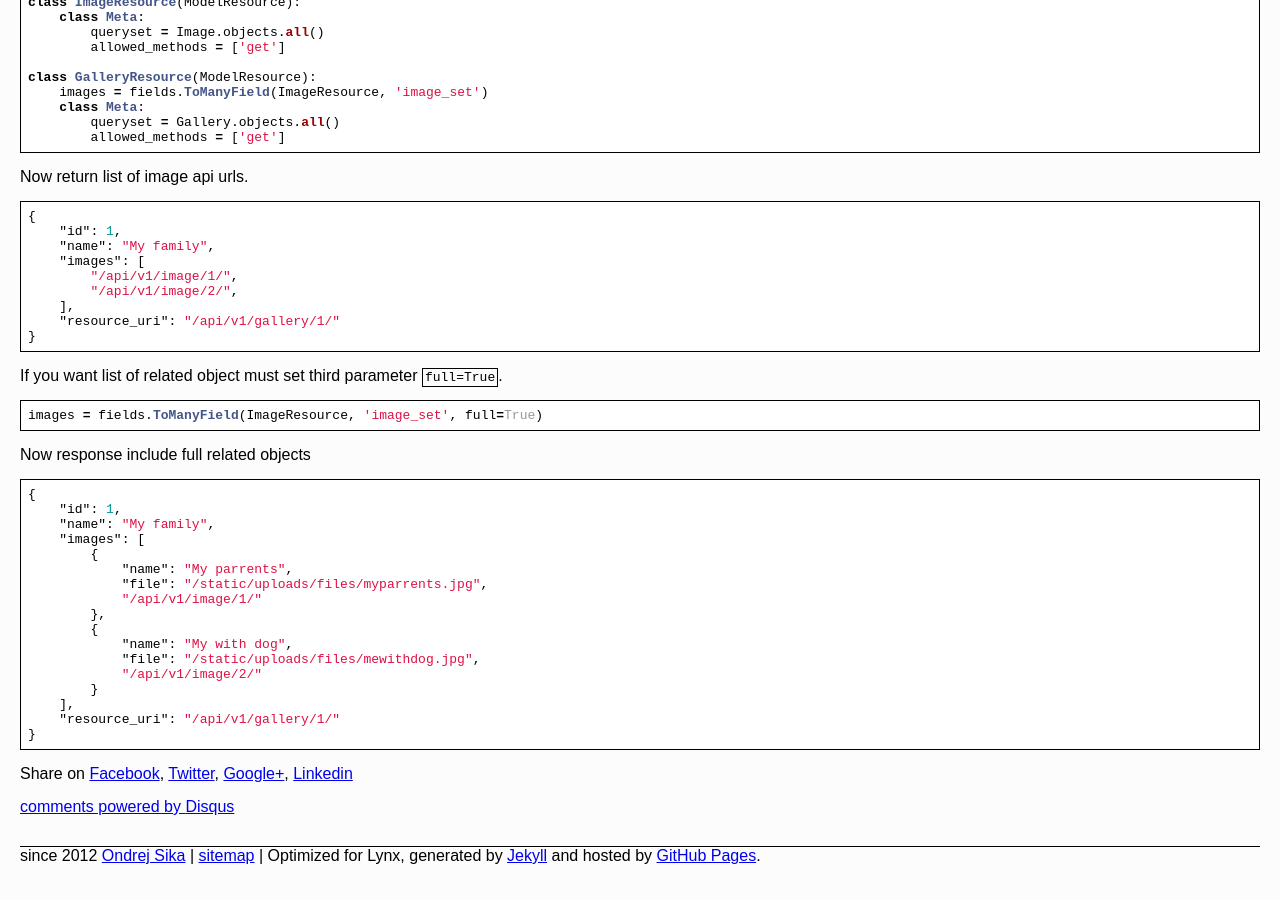
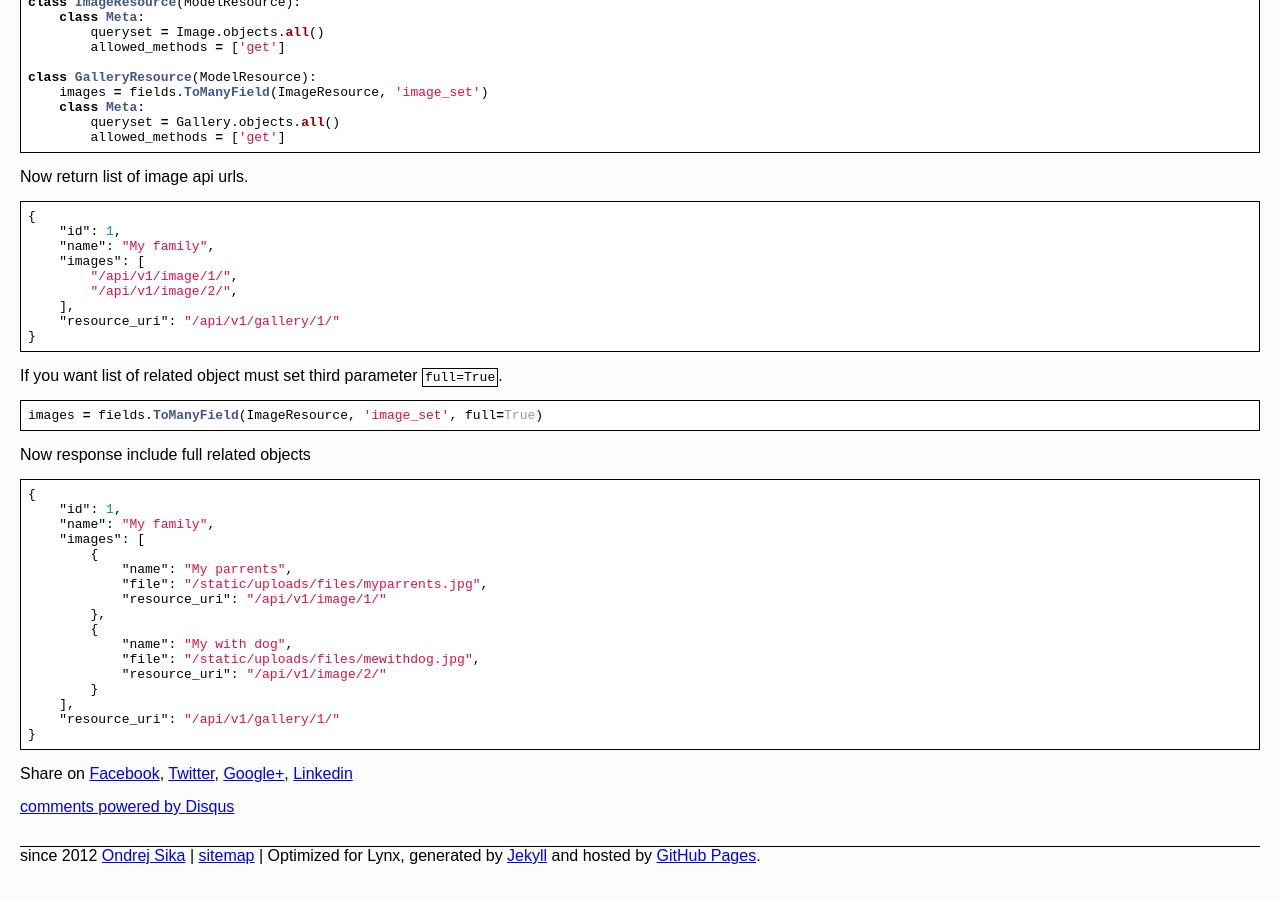
Before and after one commit to ondrejsika/ondrejsika.com, a Jekyll site: the page built from _posts/2014-01-05-foreign-key-related-models-in-django-tastypie-api.md, in a window 1280 px wide and 900 px high, scrolled down 894 px. Built offline with Jekyll 4.4.1, drawn with Linux system fonts in a browser that asks for light colours; Markdown is read by kramdown in place of the engine named in the settings; comment, search, counter and statistics services are not loaded.

Commit message:
fix json response

```diff
--- a/_posts/2014-01-05-foreign-key-related-models-in-django-tastypie-api.md
+++ b/_posts/2014-01-05-foreign-key-related-models-in-django-tastypie-api.md
@@ -99,12 +99,12 @@
         {
             "name": "My parrents",
             "file": "/static/uploads/files/myparrents.jpg",
-            "/api/v1/image/1/"
+            "resource_uri": "/api/v1/image/1/"
         },
         {
             "name": "My with dog",
             "file": "/static/uploads/files/mewithdog.jpg",
-            "/api/v1/image/2/"
+            "resource_uri": "/api/v1/image/2/"
         }
     ],
     "resource_uri": "/api/v1/gallery/1/"
```
